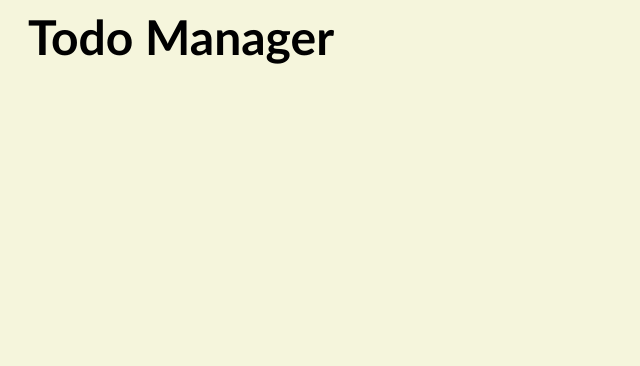
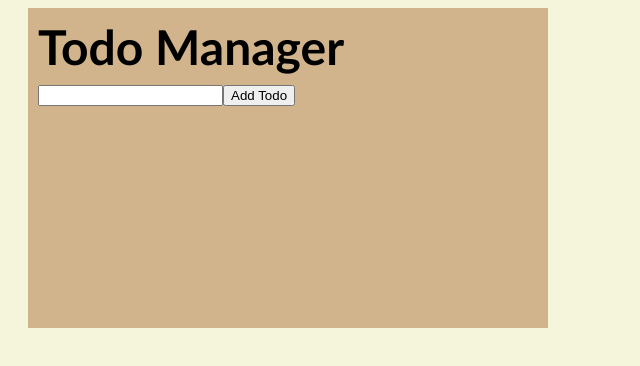
Before and after one commit to edwardtanguay/dom-javascript-todolist, a website with bundled scripts: page index.html in a window 1280 px wide. Shown: the whole page, without its empty margins (0-640 px from the left). Built offline with nearby package versions, Linux system fonts and the light colour scheme.

Commit message:
create main area todo manager

```diff
--- a/css/main.scss
+++ b/css/main.scss
@@ -3,4 +3,14 @@ body {
 	font-size: 2rem;
 	padding: 0 20px;
 	font-family: 'Gill Sans', 'Gill Sans MT', Calibri, 'Trebuchet MS', sans-serif;
+
+	.todoManager {
+		width: 500px;
+		height: 300px;
+		padding: 10px;
+
+		h2 {
+			margin: 0 0 10px 0;
+		}
+	}
 }
--- a/dev/notes.txt
+++ b/dev/notes.txt
@@ -3,7 +3,4 @@
 - x javaScript class: TodoManager.js
 	- x insert type="module"
 	- x show dummy text with class
-- .. import npm package
-	- node_modules mit Git
-	- .gitignore
-		- node_modules
+- .. input box and button, when button click, show text
--- a/index.html
+++ b/index.html
@@ -15,7 +15,10 @@
 </head>
 
 <body>
-	<div class="content"></div>
+	<div class="todoManager">
+		<h2></h2>
+		<input type="text"><button>Add Todo</button>
+	</div>
 </body>
 
 </html>
--- a/js/TodoManager.js
+++ b/js/TodoManager.js
@@ -1,9 +1,14 @@
 
 export class TodoManager {
-	constructor() {
+	constructor(document) {
+		this.document = document;
+		this.todoManagerElem = this.document.querySelector('.todoManager');
+		this.titleElem = this.document.querySelector('h2');
 		this.title = 'Todo Manager';
+		this.initialize();
 	}
-	getTitle() {
-		return this.title;
+	initialize() {
+		this.todoManagerElem.style.backgroundColor = 'tan';
+		this.titleElem.innerHTML = this.title;
 	}
 }
--- a/js/main.js
+++ b/js/main.js
@@ -1,8 +1,3 @@
 import { TodoManager } from './TodoManager.js';
 
-const todoManager = new TodoManager();
-const contentElem = document.querySelector('.content');
-
-contentElem.innerHTML = `
-<h2>${todoManager.getTitle()}</h2>
-`;
+new TodoManager(document);
```
Also changed, not shown: css/main.css, css/main.min.css, 1 other file.
